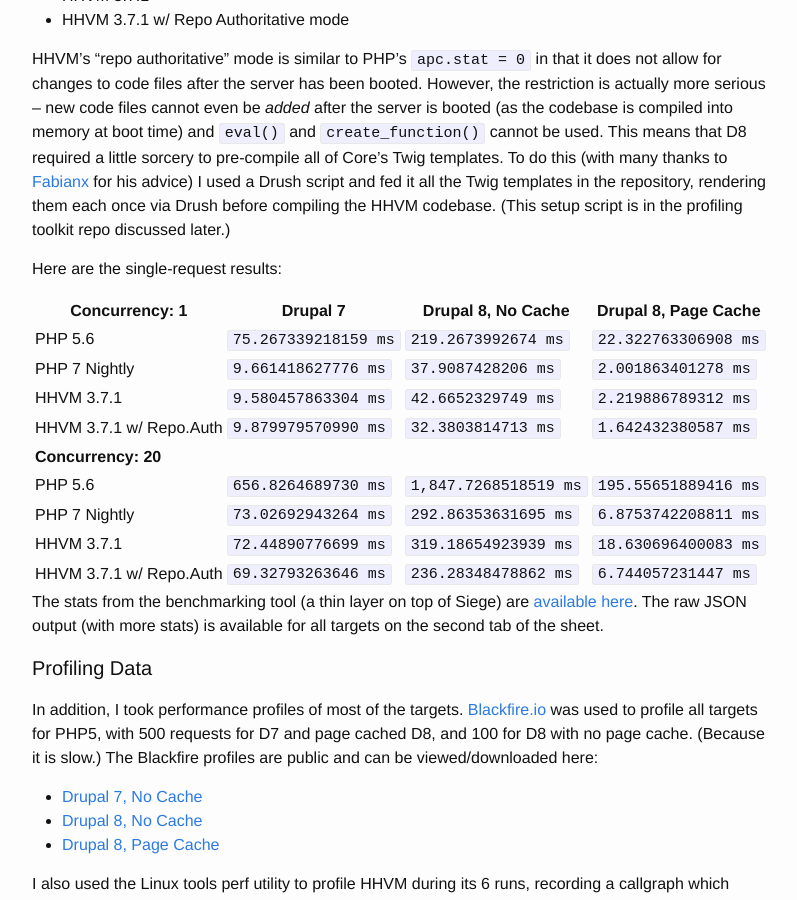
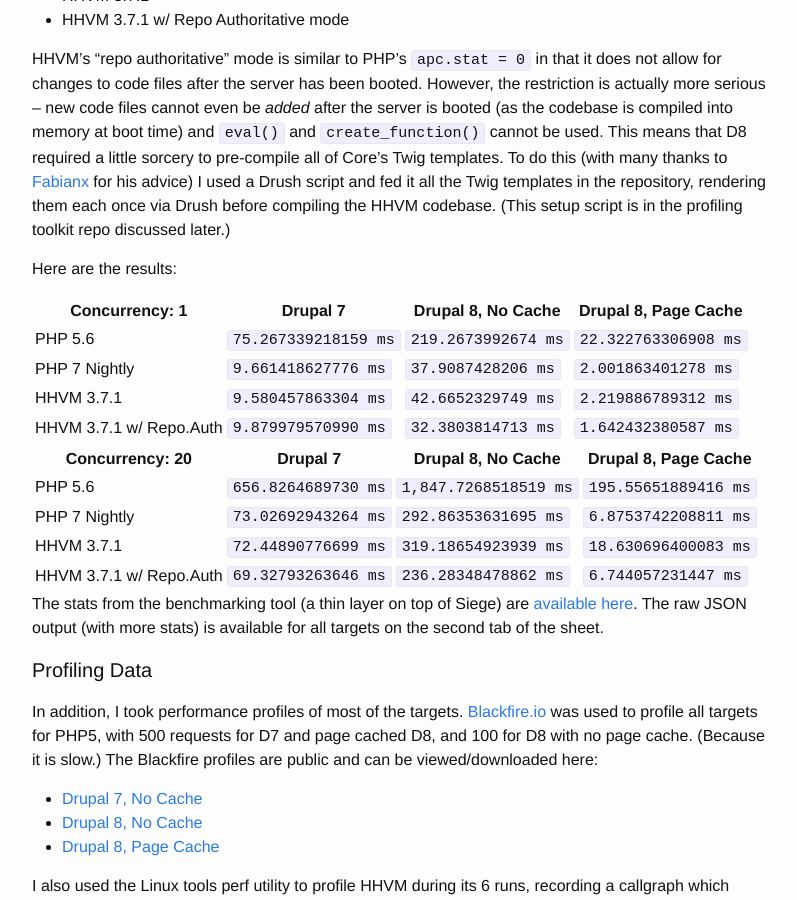
Before and after one commit to Kazanir/kazanir.github.io, a Jekyll site: the page built from profiling.md, in a window 1280 px wide and 900 px high, scrolled down 695 px. Shown: the whole window, without its empty margins (238-1035 px from the left). Built offline with Jekyll 4.4.1, drawn with Linux system fonts in a browser that asks for light colours.

Commit message:
2 tables!

```diff
--- a/profiling.md
+++ b/profiling.md
@@ -21,7 +21,7 @@ Each target was tested with a concurrency of 1 and 20 on the following 4 PHP run
 
 HHVM's "repo authoritative" mode is similar to PHP's `apc.stat = 0` in that it does not allow for changes to code files after the server has been booted. However, the restriction is actually more serious -- new code files cannot even be *added* after the server is booted (as the codebase is compiled into memory at boot time) and `eval()` and `create_function()` cannot be used. This means that D8 required a little sorcery to pre-compile all of Core's Twig templates. To do this (with many thanks to [Fabianx](https://www.drupal.org/u/fabianx) for his advice) I used a Drush script and fed it all the Twig templates in the repository, rendering them each once via Drush before compiling the HHVM codebase. (This setup script is in the profiling toolkit repo discussed later.)
 
-Here are the single-request results:
+Here are the results:
 
 | Concurrency: 1          | Drupal 7             | Drupal 8, No Cache    | Drupal 8, Page Cache  |
 |-------------------------|----------------------|-----------------------|-----------------------|
@@ -29,7 +29,9 @@ Here are the single-request results:
 | PHP 7 Nightly           |  `9.661418627776 ms` |   `37.9087428206 ms`  |  `2.001863401278 ms`  |
 | HHVM 3.7.1              |  `9.580457863304 ms` |   `42.6652329749 ms`  |  `2.219886789312 ms`  |
 | HHVM 3.7.1 w/ Repo.Auth |  `9.879979570990 ms` |   `32.3803814713 ms`  |  `1.642432380587 ms`  |
-| **Concurrency: 20**     |                      |                       |                       |
+
+| Concurrency: 20         | Drupal 7             | Drupal 8, No Cache    | Drupal 8, Page Cache  |
+|-------------------------|----------------------|-----------------------|-----------------------|
 | PHP 5.6                 |  `656.8264689730 ms` | `1,847.7268518519 ms` | `195.55651889416 ms`  |
 | PHP 7 Nightly           |  `73.02692943264 ms` | `292.86353631695 ms`  |  `6.8753742208811 ms` |
 | HHVM 3.7.1              |  `72.44890776699 ms` | `319.18654923939 ms`  | `18.630696400083 ms`  |
```
